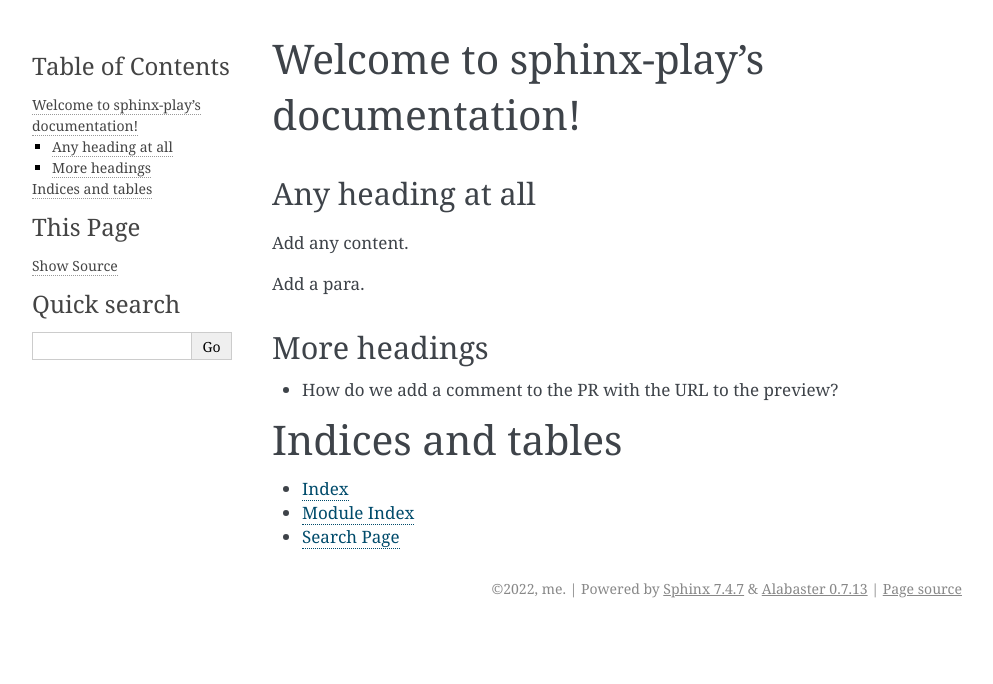
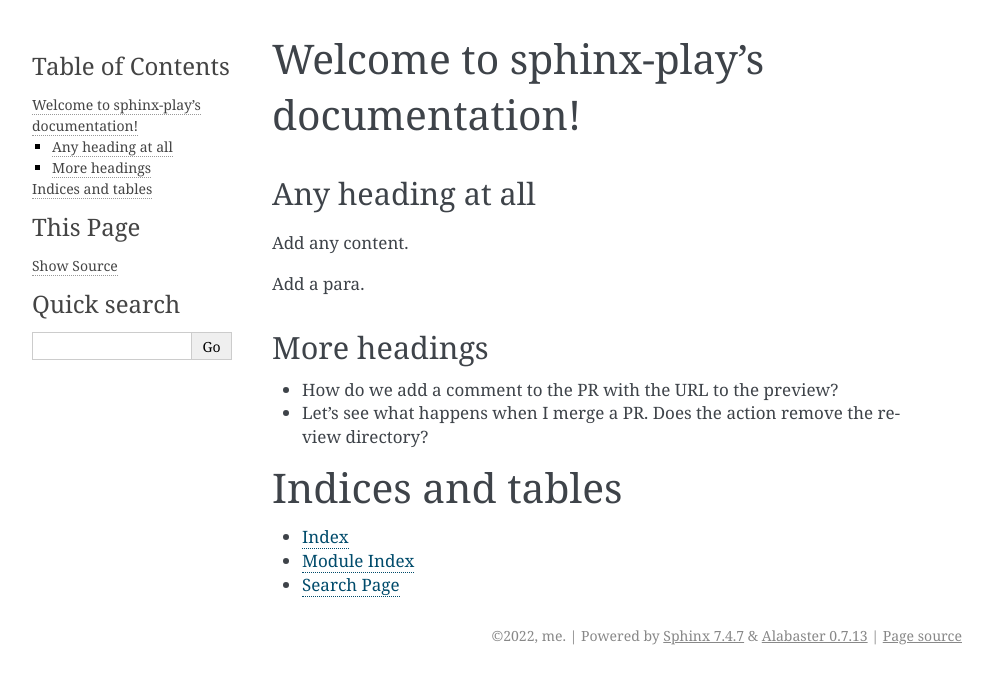
Before and after one commit to mikemckiernan/sphinx-play, a Sphinx documentation site: the page built from docs/source/index.rst, in a window 1280 px wide. Shown: the top 684 px of the page, without its empty margins (148-1141 px from the left). Built offline with Sphinx 7.4.7, drawn with Linux system fonts in a browser that asks for light colours.

Commit message:
docs: Trigger a build

```diff
--- a/docs/source/index.rst
+++ b/docs/source/index.rst
@@ -24,6 +24,8 @@
 
 * How do we add a comment to the PR with the URL to the preview?
 
+* Let's see what happens when I merge a PR. Does the action remove the review directory?
+
 
 Indices and tables
 ==================
```
